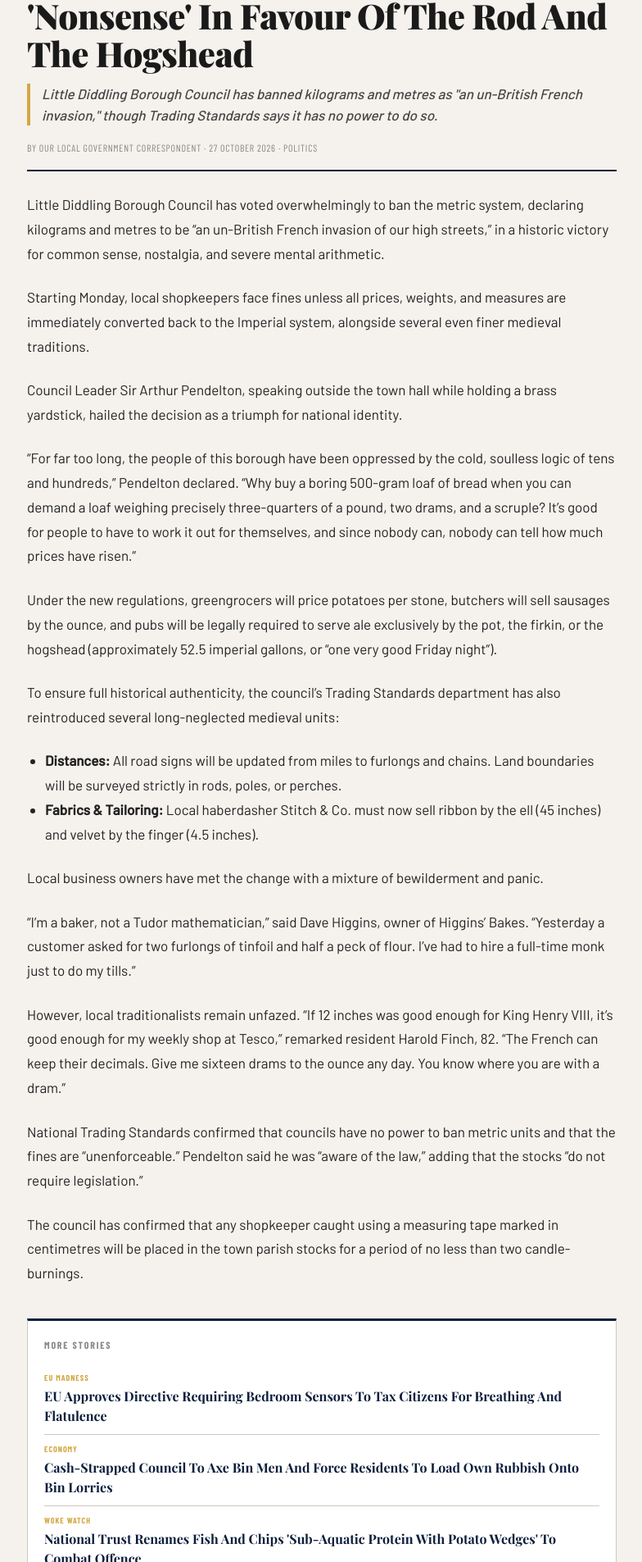
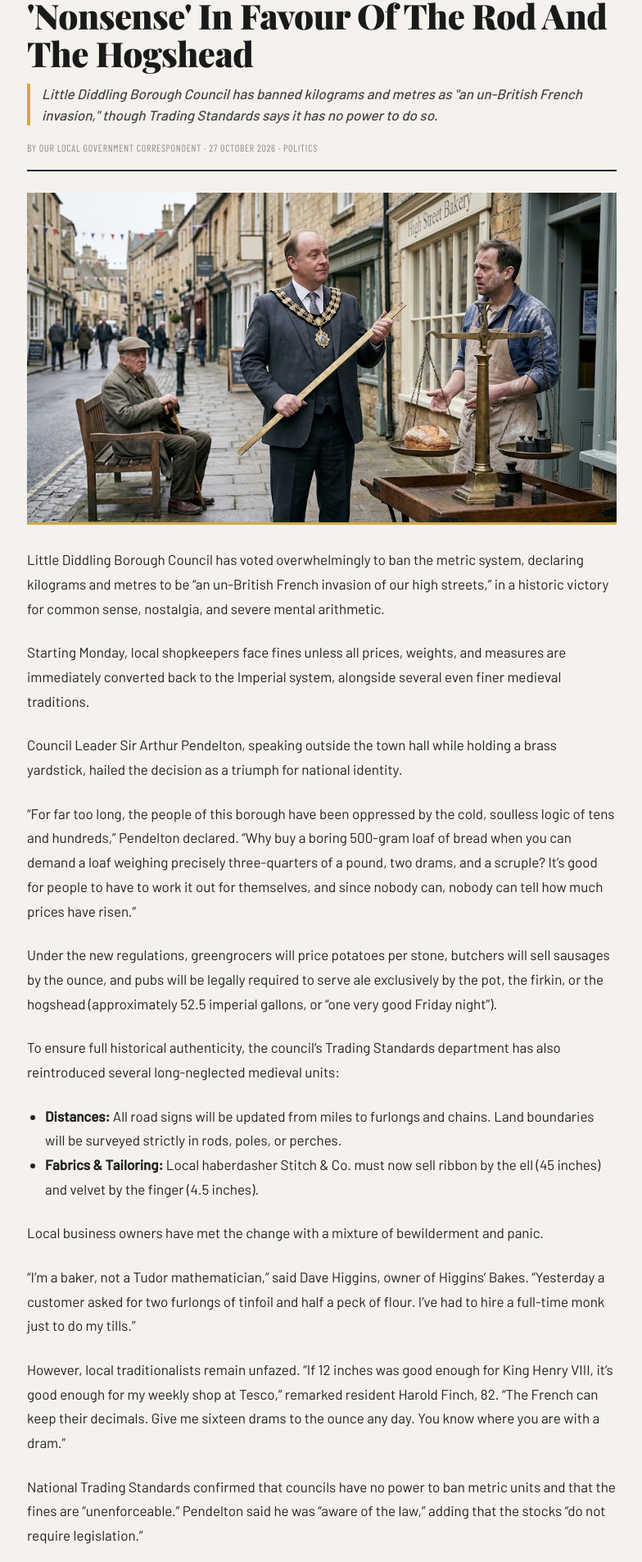
Before and after one commit to matt-palmer999/britishpatriots, a Jekyll site: the page built from _posts/2026-10-27-borough-metric-ban.md, in a window 1280 px wide. Shown: the part 425-2330 px from the top of the page at 82% size, without its empty margins (247-1031 px from the left). Built offline with Jekyll 4.4.1, drawn with Linux system fonts in a browser that asks for light colours; some web fonts are replaced.

Commit message:
Add header image for metric ban piece
Co-Authored-By: Claude Sonnet 5.5 <noreply@anthropic.com>

```diff
--- a/_posts/2026-10-27-borough-metric-ban.md
+++ b/_posts/2026-10-27-borough-metric-ban.md
@@ -4,6 +4,7 @@ title: "Borough Votes To Abandon Metric 'Nonsense' In Favour Of The Rod And The
 standfirst: 'Little Diddling Borough Council has banned kilograms and metres as "an un-British French invasion," though Trading Standards says it has no power to do so.'
 category: Politics
 author: Our Local Government Correspondent
+image: /assets/images/imperial-vs-metric.jpg
 ---
 
 Little Diddling Borough Council has voted overwhelmingly to ban the metric system, declaring kilograms and metres to be "an un-British French invasion of our high streets," in a historic victory for common sense, nostalgia, and severe mental arithmetic.
```
Also changed, not shown: assets/images/imperial-vs-metric.jpg (added).
